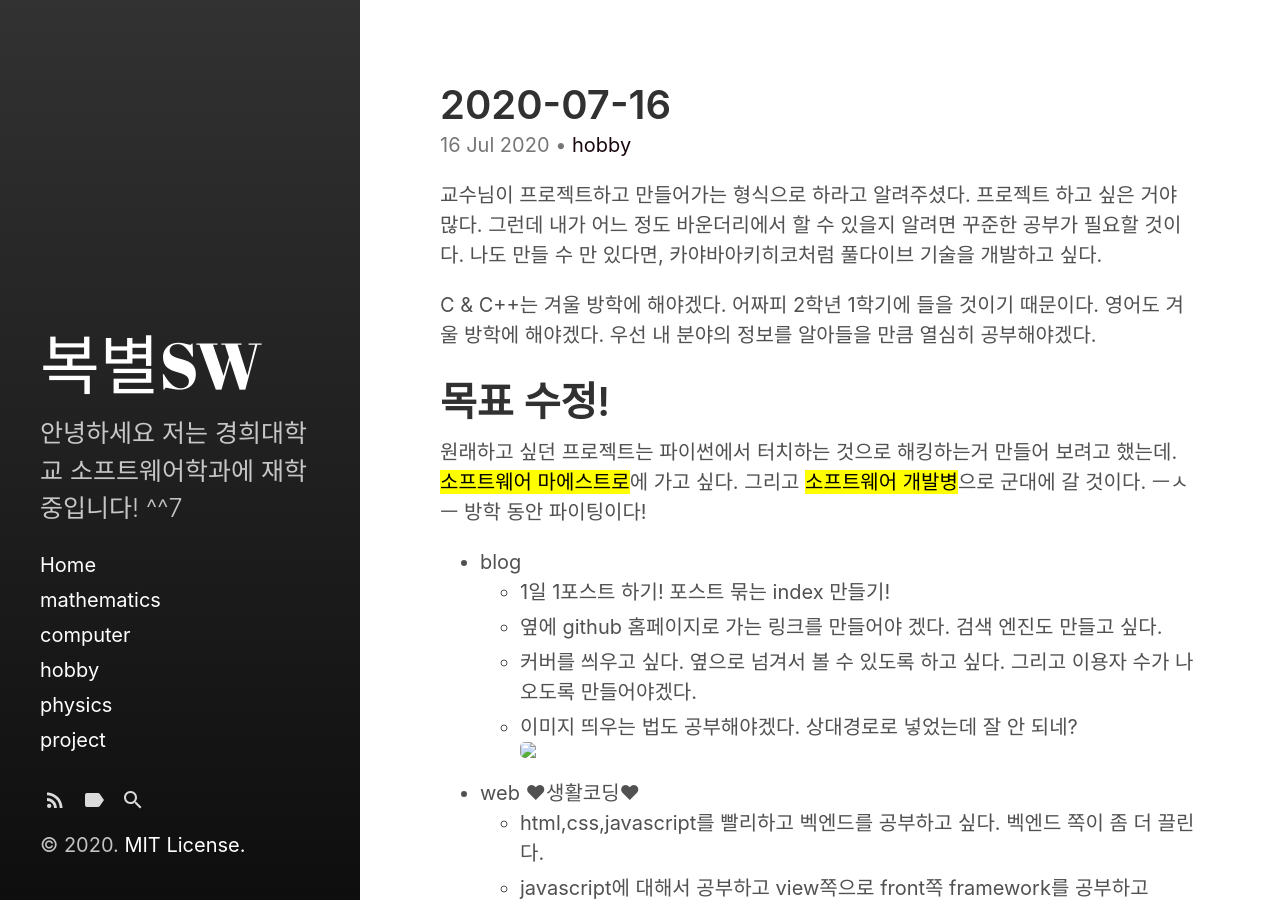
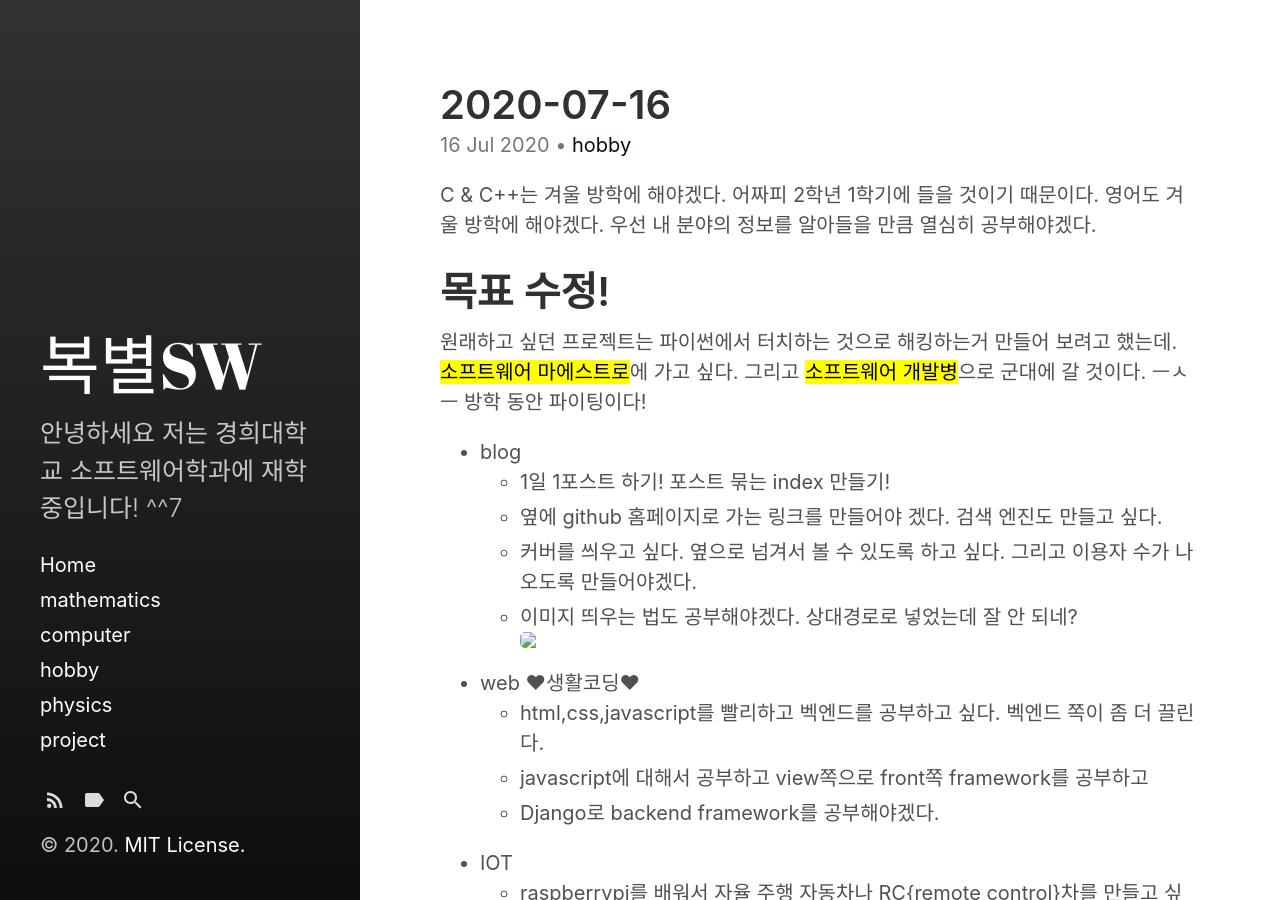
Before and after one commit to luckydipper/luckydipper.github.io, a Jekyll site: the page built from _posts/2020-07-16-hobby.md, in a window 1280 px wide and 900 px high. Built offline with Jekyll 4.4.1, drawn with Linux system fonts in a browser that asks for light colours; some of the changed text lies outside the part shown.

Commit message:
amend post
amend

```diff
--- a/_posts/2020-07-16-hobby.md
+++ b/_posts/2020-07-16-hobby.md
@@ -8,7 +8,6 @@ tags:
 last_modified_at: 2020-07-16
 comments: true
 ---
-교수님이 프로젝트하고 만들어가는 형식으로 하라고 알려주셨다. 프로젝트 하고 싶은 거야 많다. 그런데 내가 어느 정도 바운더리에서 할 수 있을지 알려면 꾸준한 공부가 필요할 것이다. 나도 만들 수 만 있다면, 카야바아키히코처럼 풀다이브 기술을 개발하고 싶다.
 
 C & C++는 겨울 방학에 해야겠다. 어짜피 2학년 1학기에 들을 것이기 때문이다.
 영어도 겨울 방학에 해야겠다. 우선 내 분야의 정보를 알아들을 만큼 열심히 공부해야겠다.
@@ -80,9 +79,9 @@ C & C++는 겨울 방학에 해야겠다. 어짜피 2학년 1학기에 들을
 
 
 ### Q 환경변수에서 시스템변수
-import os
-import sys
-해서 넣었던 것 같은데...
+import os<br>
+import sys<br>
+해서 넣었던 것 같은데...<br>
 
 환경변수가 따로 있는 것?? Anaconda prompt ruby prompt
 루비 지킬?
```
